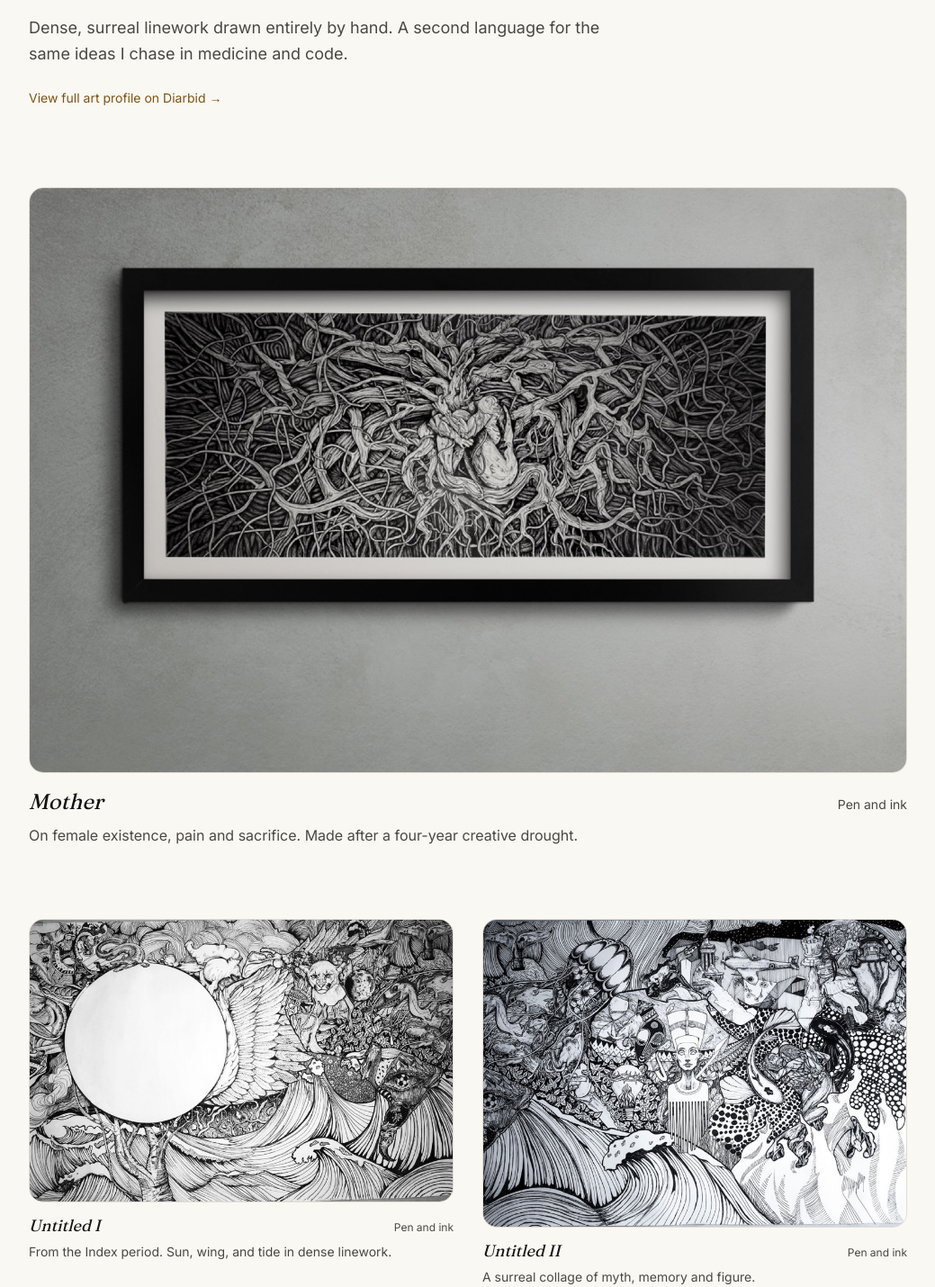
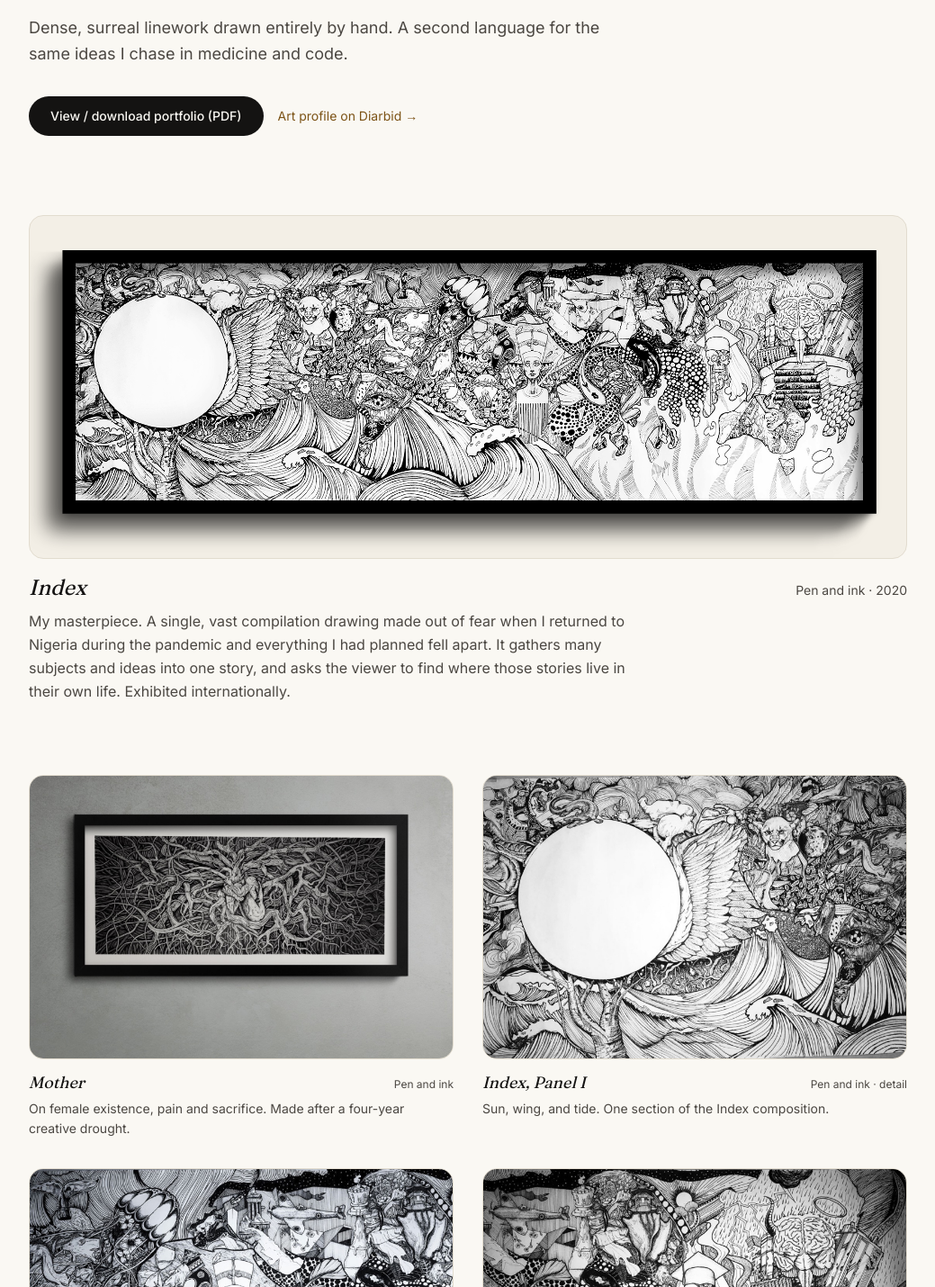
Before and after one commit to yerinsabraham/yerinsabraham_site, a Next.js app: page /art in a window 1280 px wide. Shown: the part 340-1770 px from the top of the page at 90% size, without its empty margins (120-1159 px from the left). Built offline with nearby package versions, Linux system fonts and the light colour scheme.

Commit message:
Index as flagship artwork with real story (2020 masterpiece); 3 panels; portfolio PDF download on /art

```diff
--- a/src/app/art/page.tsx
+++ b/src/app/art/page.tsx
@@ -27,14 +27,24 @@ export default function ArtPage() {
           Dense, surreal linework drawn entirely by hand. A second language for
           the same ideas I chase in medicine and code.
         </p>
+        <div className="mt-8 flex flex-wrap items-center gap-4">
+          <a
+            href={site.portfolio}
+            target="_blank"
+            rel="noopener noreferrer"
+            className="rounded-full bg-ink px-6 py-3 text-sm font-medium text-paper transition-colors hover:bg-accent-deep"
+          >
+            View / download portfolio (PDF)
+          </a>
           <a
             href={site.artProfile}
             target="_blank"
             rel="noopener noreferrer"
-          className="mt-6 inline-block text-sm text-accent-deep underline-offset-4 hover:underline"
+            className="text-sm text-accent-deep underline-offset-4 hover:underline"
           >
-          View full art profile on Diarbid &rarr;
+            Art profile on Diarbid &rarr;
           </a>
+        </div>
       </header>
 
       {/* Flagship: Mother */}
--- a/src/data/content.ts
+++ b/src/data/content.ts
@@ -37,6 +37,7 @@ export const site = {
   // Wikidata item, cross-linked in the Person schema for entity verification.
   wikidata: "https://www.wikidata.org/wiki/Q140372807",
   artProfile: "https://diarbid.com/artists/yerins-abraham",
+  portfolio: "/Yerins-Abraham-Portfolio.pdf",
 };
 
 export const bio = {
@@ -215,6 +216,14 @@ export type Artwork = {
 
 export const artworks: Artwork[] = [
   {
+    src: "/img/index-full.png",
+    title: "Index",
+    medium: "Pen and ink · 2020",
+    note: "My masterpiece. A single, vast compilation drawing made out of fear when I returned to Nigeria during the pandemic and everything I had planned fell apart. It gathers many subjects and ideas into one story, and asks the viewer to find where those stories live in their own life. Exhibited internationally.",
+    w: 1870,
+    h: 731,
+  },
+  {
     src: "/img/mother.jpg",
     title: "Mother",
     medium: "Pen and ink",
@@ -224,24 +233,24 @@ export const artworks: Artwork[] = [
   },
   {
     src: "/img/art-1.jpg",
-    title: "Untitled I",
-    medium: "Pen and ink",
-    note: "From the Index period. Sun, wing, and tide in dense linework.",
+    title: "Index, Panel I",
+    medium: "Pen and ink · detail",
+    note: "Sun, wing, and tide. One section of the Index composition.",
     w: 1600,
     h: 1066,
   },
   {
     src: "/img/art-2.jpg",
-    title: "Untitled II",
-    medium: "Pen and ink",
-    note: "A surreal collage of myth, memory and figure.",
+    title: "Index, Panel II",
+    medium: "Pen and ink · detail",
+    note: "Myth, memory and figure at the heart of Index.",
     w: 1600,
     h: 1163,
   },
   {
     src: "/img/art-3.jpg",
-    title: "Untitled III",
-    medium: "Pen and ink",
+    title: "Index, Panel III",
+    medium: "Pen and ink · detail",
     note: "Brain, book and bone. The mind as landscape.",
     w: 1600,
     h: 1143,
```
Also changed, not shown: public/img/index-full.png (added), 1 other file (tests, documents, lock files or other folders). Lines whose indentation alone changed are shown as unchanged.
